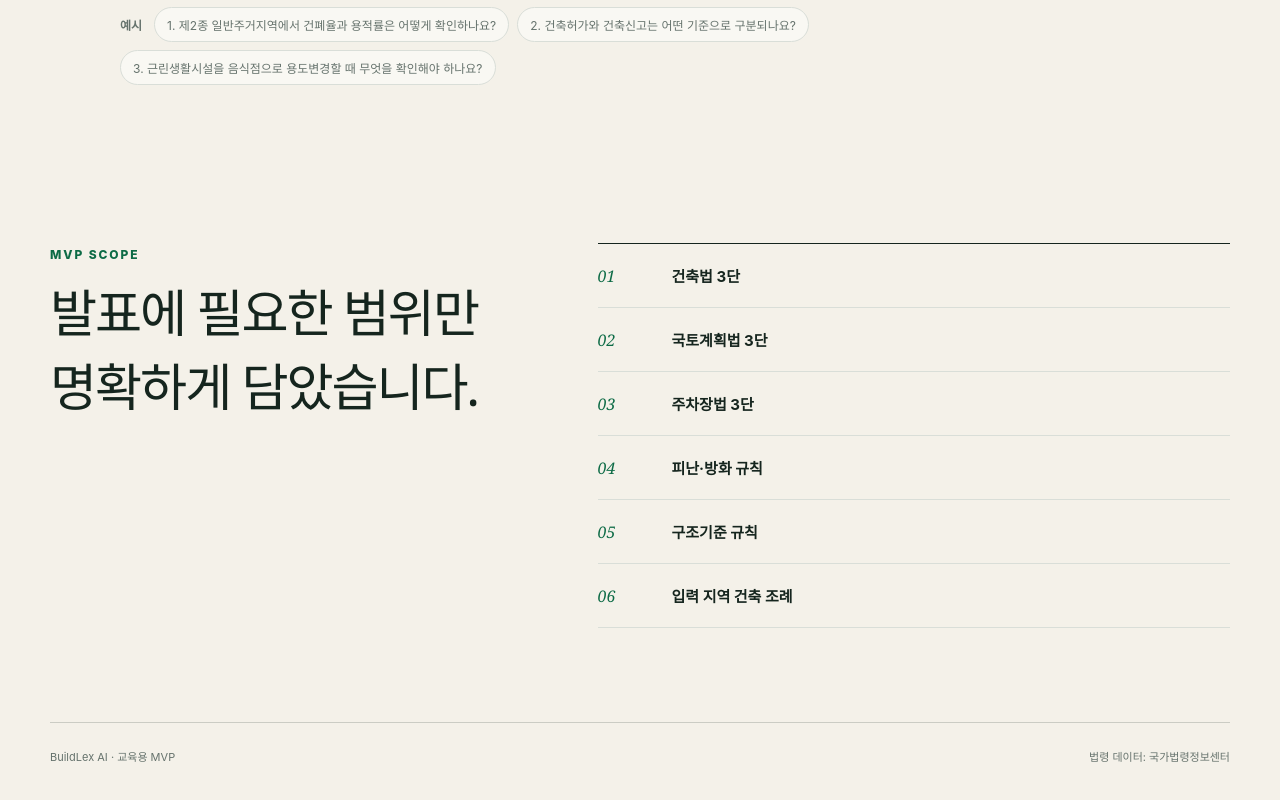
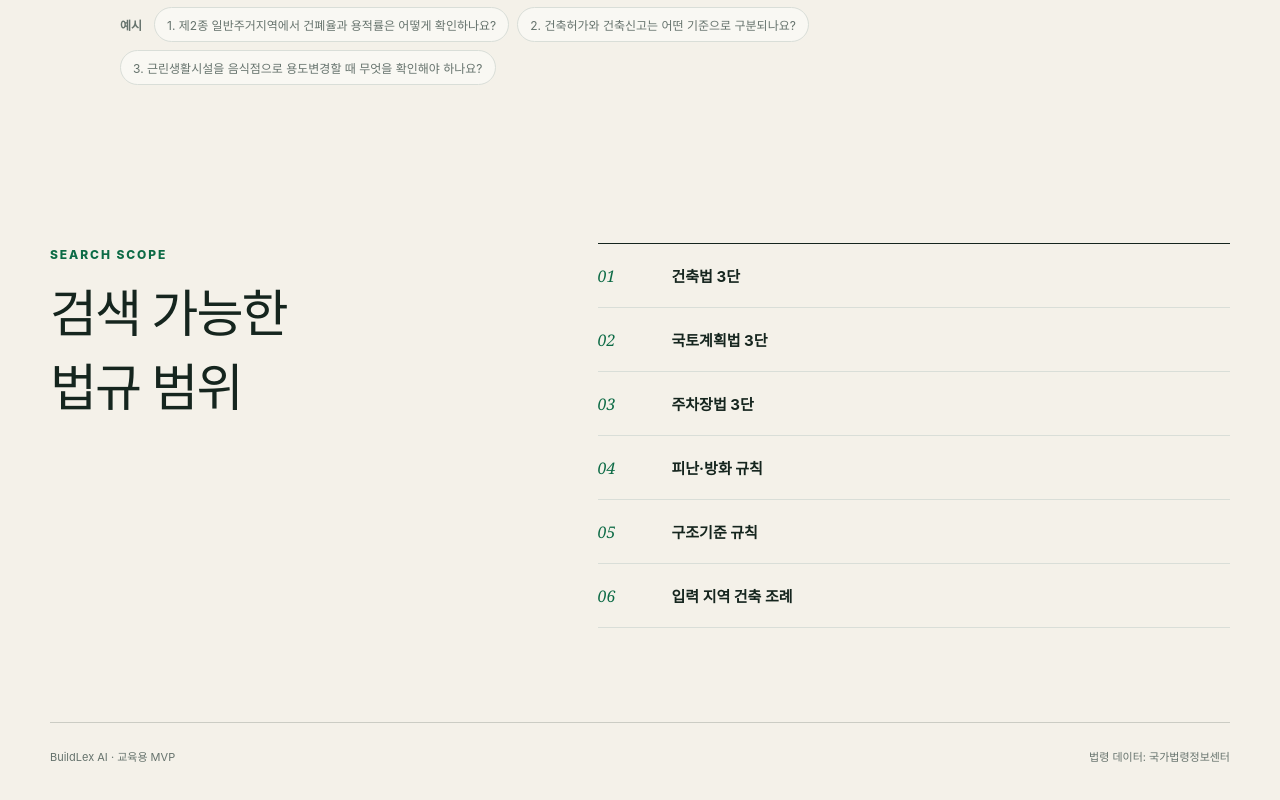
Before and after one commit to ddjj8472/buildlex-ai, a Next.js app: page / in a window 1280 px wide. Shown: the part 792-1592 px from the top of the page. Built offline with nearby package versions, Linux system fonts and the light colour scheme.

Commit message:
Replace presentation wording with search scope heading

```diff
--- a/app/page.tsx
+++ b/app/page.tsx
@@ -147,8 +147,8 @@ export default function Home() {
 
       <section className="scopeSection">
         <div>
-          <span className="kicker">MVP SCOPE</span>
-          <h2>발표에 필요한 범위만<br />명확하게 담았습니다.</h2>
+          <span className="kicker">SEARCH SCOPE</span>
+          <h2>검색 가능한<br />법규 범위</h2>
         </div>
         <div className="scopeGrid">
           {SCOPE_LABELS.map((label, index) => (
```
